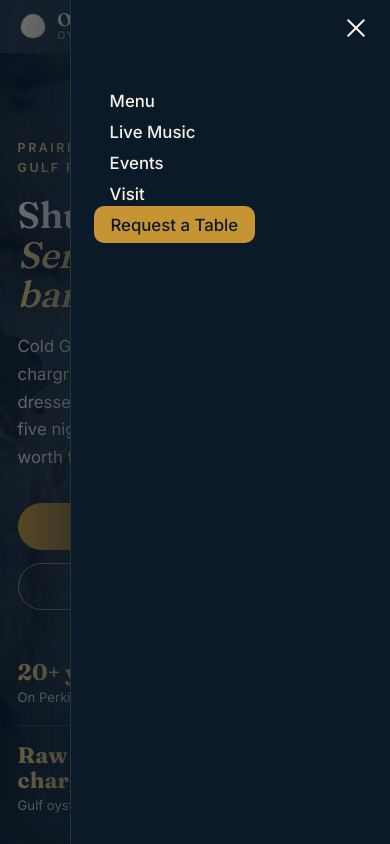
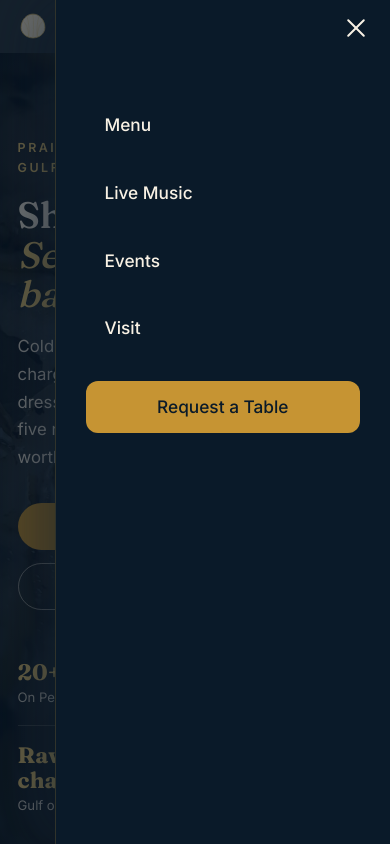
Before and after one commit to gcolegonzales/redesign-on-the-half-shell, a plain HTML site: page index.html in a window 390 px wide. Both pictures are taken after a click on the button "Open menu". Shown: the top 844 px of the page. Drawn offline with Linux system fonts and the light colour scheme.

Commit message:
Fix mobile nav: open-in-place, always-visible close, single clean transition, roomier layout

```diff
--- a/index.html
+++ b/index.html
@@ -119,7 +119,7 @@
 
 <!-- Hamburger + mobile off-canvas drawer live OUTSIDE the backdrop-filtered header
      so their position:fixed maps to the viewport and they stack above the header. -->
-<button class="nav-toggle" id="nav-toggle" aria-expanded="false" aria-controls="nav-menu" aria-label="Open menu">
+<button type="button" class="nav-toggle" id="nav-toggle" aria-expanded="false" aria-controls="nav-menu" aria-label="Open menu">
   <span></span><span></span><span></span>
 </button>
 <div class="nav-drawer" id="nav-drawer">
--- a/script.js
+++ b/script.js
@@ -47,12 +47,13 @@
       }
     }
     if (open) {
-      // Move focus into the drawer.
+      // Move focus into the drawer WITHOUT scrolling the page: focus() would
+      // otherwise scroll the focused link into view and jump the page to top.
       var first = menu.querySelector("a[href]");
-      if (first) first.focus();
+      if (first) first.focus({ preventScroll: true });
     } else {
-      // Return focus to the toggle on close.
-      if (typeof toggle.focus === "function") toggle.focus();
+      // Return focus to the toggle on close (no scroll jump).
+      if (typeof toggle.focus === "function") toggle.focus({ preventScroll: true });
     }
   };
   toggle.addEventListener("click", function () {
--- a/styles.css
+++ b/styles.css
@@ -495,9 +495,9 @@ p{margin:0 0 1rem;}
 
   .nav-menu{
     position:absolute;top:0;right:0;bottom:0;
-    width:min(82vw,320px);max-width:100%;height:100%;
-    flex-direction:column;align-items:stretch;gap:.2rem;
-    background:var(--navy-900);padding:5.5rem 1.4rem 2rem;
+    width:min(86vw,340px);max-width:100%;height:100%;
+    flex-direction:column;align-items:stretch;gap:.55rem;
+    background:var(--navy-900);padding:6rem 1.9rem 2.4rem;
     box-shadow:-20px 0 60px rgba(10,26,41,.5);
     transform:translateX(100%);transition:transform .35s var(--ease);
     border-left:1px solid rgba(198,148,51,.2);
@@ -505,10 +505,13 @@ p{margin:0 0 1rem;}
     -webkit-tap-highlight-color:transparent;user-select:none;-webkit-user-select:none;
   }
   .nav-drawer.open .nav-menu{transform:translateX(0);}
-  .nav-menu a{padding:.85rem 1.15rem .85rem 1rem;font-size:1.05rem;border-radius:10px;}
+  .nav-menu a{
+    display:flex;align-items:center;min-height:52px;
+    padding:.95rem 1.15rem;font-size:1.08rem;border-radius:12px;
+  }
   .nav-menu a:not(.nav-cta)::after{display:none;}
   .nav-menu a:not(.nav-cta):hover{background:rgba(248,241,228,.08);}
-  .nav-cta{margin-left:0;margin-top:.6rem;text-align:center;}
+  .nav-cta{margin-left:0;margin-top:.9rem;text-align:center;justify-content:center;}
   .nav-toggle[aria-expanded="true"] span:nth-child(1){transform:translateY(7px) rotate(45deg);}
   .nav-toggle[aria-expanded="true"] span:nth-child(2){opacity:0;}
   .nav-toggle[aria-expanded="true"] span:nth-child(3){transform:translateY(-7px) rotate(-45deg);}
```
